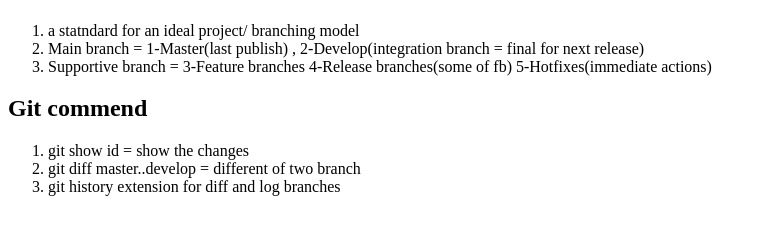
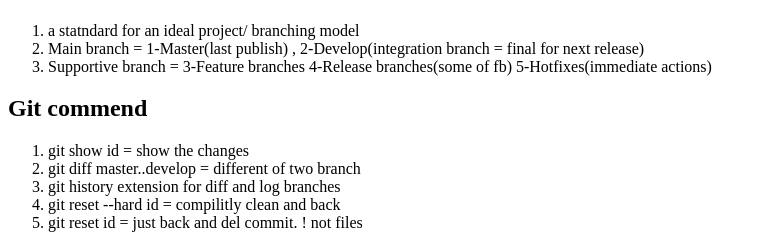
Before and after one commit to ERFANim/git-learning, a PHP site: page /start-git.php in a window 1280 px wide. Shown: the part 1208-1456 px from the top of the page, without its empty margins (0-765 px from the left). Before the commit the page ends 1404 px from the top, so only its background shows below. Run offline with PHP 8.4, Linux system fonts and the light colour scheme.

Commit message:
git-commend-reset

```diff
--- a/start-git.php
+++ b/start-git.php
@@ -97,6 +97,8 @@
        <li>git show id = show the changes</li>
        <li>git diff master..develop = different of two branch</li>
        <li>git history extension for diff and log branches</li>
+       <li>git reset --hard id = compilitly clean and back</li>
+       <li>git reset id = just back and del commit. ! not files</li>
     </ol>
 
 
```
